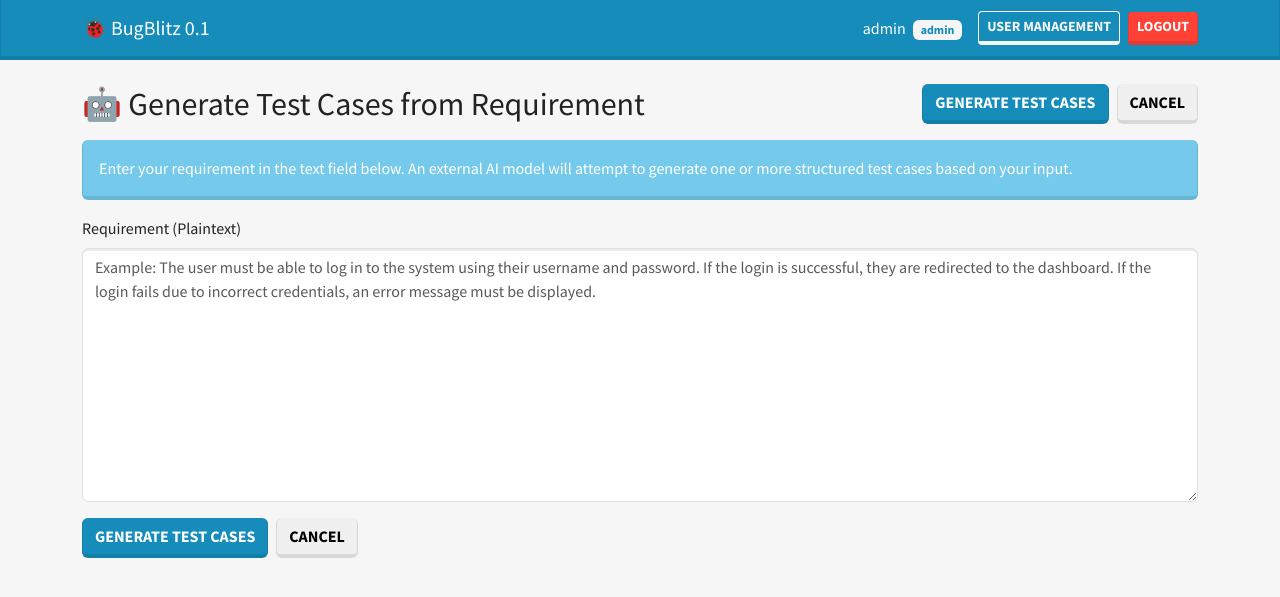
After one commit to winklermw-mz/BugBlitz, a Flask app: page /project/1/case/ai in a window 1280 px wide. The commit adds this page. Shown: the top 597 px of the page. Run offline with Flask 3, Linux system fonts and the light colour scheme; a user stored in the database is signed in; tables that the repository leaves empty hold one stand-in row (values such as "Sample post"); some libraries are stand-ins or nearby versions.

Commit message:
added ai wizard to extract test cases from requirements

```diff
--- a/app.py
+++ b/app.py
@@ -1,6 +1,6 @@
 from utils.database import setup_database, setup_login_manager
 from datetime import datetime
-from flask import Flask, render_template, redirect, url_for, flash, request, abort
+from flask import Flask, render_template, redirect, url_for, flash, request, abort, jsonify
 from flask_login import login_user, login_required, logout_user, current_user
 from werkzeug.security import generate_password_hash, check_password_hash
 
@@ -22,6 +22,7 @@ from model.run import TestRun, STATE_ABORTED, STATE_ACTIVE, STATE_FINISHED
 from model.run_assignment import TestRunAssignment, RESULT_NOT_TESTED, RESULT_BLOCKED, RESULT_FAILED, RESULT_OK
 from model.step_result import TestStepResult
 from utils.init import create_initial_data
+from utils.llm import call_ai_model
 
 
 @login_manager.user_loader
@@ -310,6 +311,83 @@ def sort_case(case_id, direction):
 
     return redirect(url_for('view_project', project_id=project.id))
 
+# ROUTE: Formular zur KI-basierten Testfallerstellung
+@app.route('/project/<int:project_id>/case/ai')
+@login_required
+def create_case_ai_form(project_id):
+    project = Project.query.get_or_404(project_id)
+    if not (current_user.is_admin() or (current_user.is_test_manager() and project.owner_id == current_user.id)):
+        abort(403)
+
+    return render_template('case_ai_form.html', project=project)
+
+# ROUTE: API-Endpunkt zur Extraktion der Testfälle durch KI
+@app.route('/project/<int:project_id>/case/ai/extract', methods=['POST'])
+@login_required
+def extract_case_ai(project_id):
+    project = Project.query.get_or_404(project_id)
+    if not (current_user.is_admin() or (current_user.is_test_manager() and project.owner_id == current_user.id)):
+        abort(403)
+
+    requirement_text = request.form.get('requirement', '')
+
+    if not requirement_text.strip():
+        flash('Error: Requirement text is empty.', 'error')
+        return redirect(url_for('create_case_ai_form', project_id=project.id))
+
+    generated_cases_data = call_ai_model(requirement_text)
+
+    if generated_cases_data is None:
+        flash('Error: Could not connect to AI model.', 'error')
+        return redirect(url_for('create_case_ai_form', project_id=project.id))
+
+    num_created = 0
+
+    for case_data in generated_cases_data:
+        max_seq = db.session.query(db.func.max(TestCase.sequence)).filter_by(project_id=project.id).scalar()
+
+        tags = []
+        my_tags = [t.strip() for t in case_data.get('tags', '').split(' ') if t.strip()]
+        my_tags.append("#gen-ai")
+
+        for my_tag in my_tags:
+            tag = Tag.query.filter_by(name=my_tag).first()
+            if not tag:
+                tag = Tag(name=my_tag)
+                db.session.add(tag)
+                db.session.commit()
+            tags.append(tag)
+
+        new_case = TestCase(
+            project_id=project.id,
+            sequence=(max_seq or 0) + 1,
+            title=case_data.get('title', 'Generated Test Case'),
+            summary=case_data.get('summary'),
+            precondition=case_data.get('precondition'),
+            postcondition=case_data.get('postcondition'),
+            priority=case_data.get('priority', PRIORITY_NORMAL),
+            source=case_data.get('source'),
+            tags=tags
+        )
+        db.session.add(new_case)
+        db.session.commit()
+
+        steps_data = case_data.get('steps', [])
+        for idx, step_data in enumerate(steps_data):
+            step = TestStep(
+                test_case_id=new_case.id,
+                step_number=idx + 1,
+                action=step_data.get('action', ''),
+                expected_result=step_data.get('expected_result', '')
+            )
+            db.session.add(step)
+
+        db.session.commit()
+        num_created += 1
+
+    flash(f"{num_created} Test cases successfully generated and added to the current project. All generated test cases have been marked with tag #gen-ai automatically.")
+    return redirect(url_for('view_project', project_id=project.id))
+
 # ROUTE: New test run
 @app.route('/project/<int:project_id>/run/new', methods=['GET', 'POST'])
 @login_required
--- a/requirements.txt
+++ b/requirements.txt
@@ -4,3 +4,5 @@ flask-login
 flask-wtf
 email_validator
 wtforms
+requests
+lmstudio
--- /dev/null
+++ b/templates/case_ai_form.html
@@ -0,0 +1,32 @@
+{% extends "base.html" %}
+{% block content %}
+<div class="d-flex justify-content-between align-items-center mb-3">
+    <h2 class="m-0">🤖 Generate Test Cases from Requirement</h2>
+
+    <div class="d-flex gap-2">
+        <button form="aiCaseForm" type="submit" class="btn btn-primary">
+            <i class="fas fa-magic"></i> Generate Test Cases
+        </button>
+        <a href="{{ url_for('view_project', project_id=project.id) }}" class="btn btn-secondary">Cancel</a>
+    </div>
+    </div>
+
+<div class="alert alert-info" role="alert">
+    Enter your requirement in the text field below. An external AI model will attempt to generate one or more structured test cases based on your input.
+</div>
+
+<form method="POST" action="{{ url_for('extract_case_ai', project_id=project.id) }}" id="aiCaseForm">
+    <div class="mb-3">
+        <label for="requirement" class="form-label">Requirement (Plaintext)</label>
+        <textarea name="requirement" id="requirement" class="form-control" rows="10" required placeholder="Example: The user must be able to log in to the system using their username and password. If the login is successful, they are redirected to the dashboard. If the login fails due to incorrect credentials, an error message must be displayed."></textarea>
+    </div>
+
+    <div class="d-flex gap-2 mb-3">
+        <button type="submit" class="btn btn-primary">
+            <i class="fas fa-magic"></i> Generate Test Cases
+        </button>
+        <a href="{{ url_for('view_project', project_id=project.id) }}" class="btn btn-secondary">Cancel</a>
+    </div>
+    </form>
+
+{% endblock %}
--- a/templates/project_view.html
+++ b/templates/project_view.html
@@ -29,9 +29,10 @@
         <div class="card">
             <div class="card-header d-flex justify-content-between align-items-center">
                 <span>Test Cases</span>
-                <input type="text" id="caseSearch" class="form-control form-control-sm w-50" placeholder="Search test cases..." onkeyup="filterCases()">
+                <input type="text" id="caseSearch" class="form-control form-control-sm w-75" placeholder="Search test cases..." onkeyup="filterCases()">
                 {% if current_user.id == project.owner_id %}
                 <a href="{{ url_for('manage_case', project_id=project.id) }}" class="btn btn-sm btn-primary ms-2">+ New Test Case</a>
+                <a href="{{ url_for('create_case_ai_form', project_id=project.id) }}" class="btn btn-sm btn-primary ms-2">AI Wizard</a>
                 {% endif %}
             </div>
 
```
Also changed, not shown: utils/llm.py (added, +58 -0 lines).
